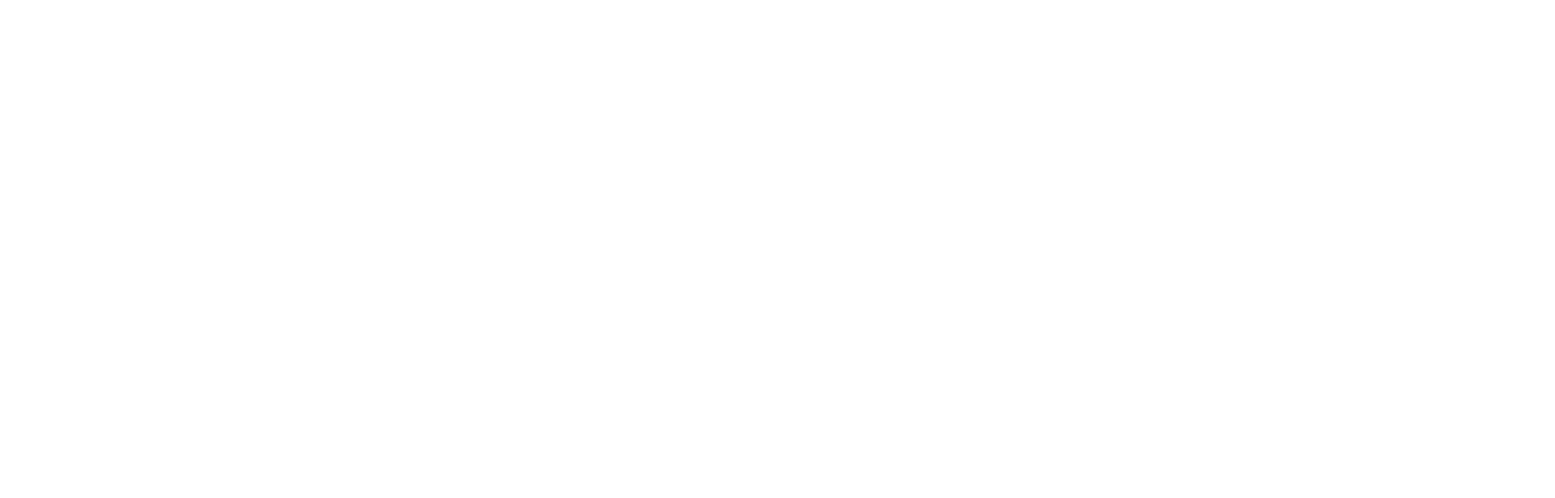
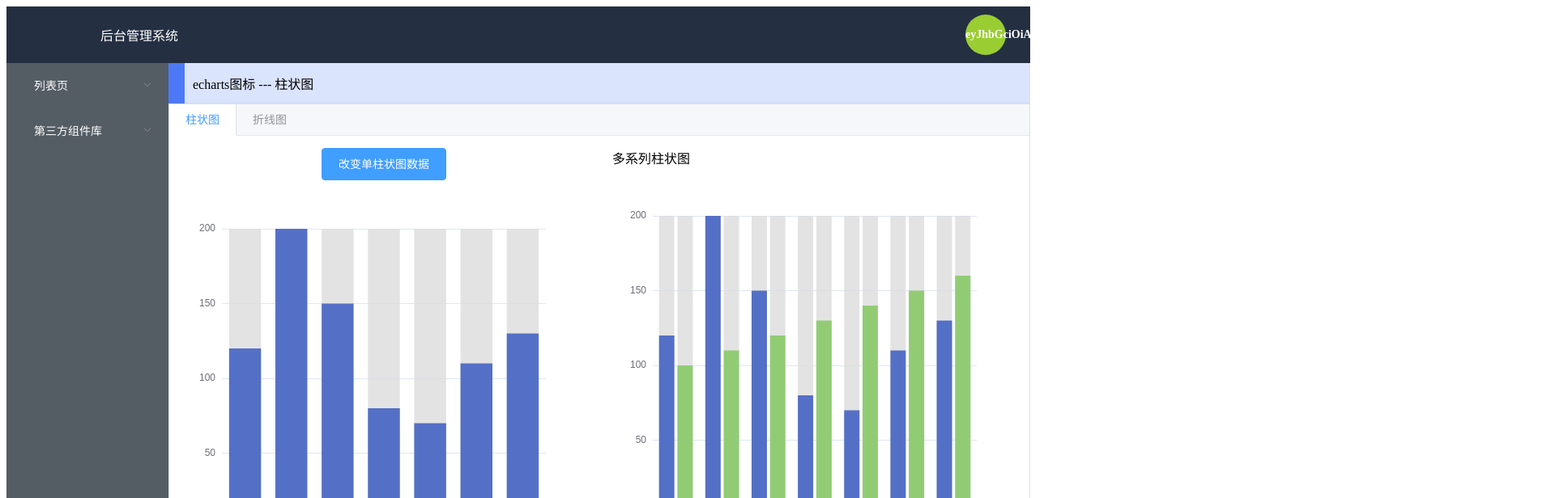
Before and after one commit to tianshiyang/low-code, a Vue app: page /echarts in a window 1280 px wide. Before the commit this address had no page. Shown: the top 616 px of the page at 81% size, 1920 px wide, since content can reach past the window. Built offline with nearby package versions, Linux system fonts and the light colour scheme; sample sign-in values are in the browser's storage; some icons are missing.

Commit message:
单柱状图，多柱状图

```diff
--- a/package.json
+++ b/package.json
@@ -10,6 +10,7 @@
     "@element-plus/icons": "0.0.11",
     "@element-plus/icons-vue": "^0.2.7",
     "axios": "^0.25.0",
+    "echarts": "^5.3.0",
     "element-plus": "^1.0.2-beta.71",
     "sass": "^1.49.7",
     "vite": "^2.8.1",
--- a/src/components/menu/index.vue
+++ b/src/components/menu/index.vue
@@ -27,6 +27,7 @@
       </template>
       <el-menu-item-group>
         <el-menu-item index="/draggable">拖拽列表</el-menu-item>
+        <el-menu-item index="/echarts">echarts图标</el-menu-item>
       </el-menu-item-group>
     </el-submenu>
   </el-menu>
--- a/src/main.ts
+++ b/src/main.ts
@@ -7,8 +7,12 @@
 import "./assets/css/index.scss"
 import draggable from 'vuedraggable'
 
+
 const app = createApp(App)
+// vue全局挂载第三方组件库
 app.component('draggable', draggable)
+
+
 router.beforeEach((to, from, next) => {
   if (localStorage.getItem("token") === null) {
      if (to.path !== "/login") {
--- a/src/router/index.ts
+++ b/src/router/index.ts
@@ -31,6 +31,10 @@
       path: "/draggable",
       name: "draggable",
       component: () => import("@/views/draggable/draggable.vue")
+    }, {
+      path: "/echarts",
+      name: "echarts",
+      component: () => import("@/views/echarts/echarts.vue")
     }]
   },
 ]
--- /dev/null
+++ b/src/views/echarts/components/histogram.vue
@@ -0,0 +1,85 @@
+<template>
+  <div class="page">
+    <div class="histogram-box">
+      <el-button class="histogram-btn" type="primary" @click="changeHistogram">改变单柱状图数据</el-button>
+      <div id="histogram" class="histogram"></div>
+    </div>
+    <div class="histogram-box">
+      <div class="histogram-btn">多系列柱状图</div>
+      <div id="multiSeries" class="histogram"></div>
+    </div>
+  </div>
+</template>
+
+<script lang="ts" setup>
+import { onMounted, reactive } from 'vue';
+import * as echarts from "echarts"
+
+let echarts_options = reactive({
+  single: {
+    histogram_echarts: <unknown>null,
+    x_axis_data: ['Mon', 'Tue', 'Wed', 'Thu', 'Fri', 'Sat', 'Sun'],
+  }
+})
+
+onMounted(() => {
+  let doc: HTMLElement = document.getElementById("histogram")! // 非空断言
+  let histogram_echarts = echarts.init(doc)
+  echarts_options.single.histogram_echarts = histogram_echarts
+  setOptions(histogram_echarts, [[120, 200, 150, 80, 70, 110, 130]])
+  let multiSeriesDoc: HTMLElement = document.getElementById("multiSeries")!
+  let multiSeries = echarts.init(multiSeriesDoc)
+  setOptions(multiSeries, [[120, 200, 150, 80, 70, 110, 130], [100, 110, 120, 130, 140, 150, 160]])
+})
+
+// 异步改变柱状图数据
+let setOptions: (histogram_echarts: echarts.ECharts, series: Array<Array<number>>) => void = (histogram_echarts: echarts.ECharts, series: Array<Array<number>>): void => {
+  let series_options = series.map(res => {
+    return {
+      data: res,
+      type: 'bar',
+      showBackground: true,
+      backgroundStyle: {
+        color: 'rgba(220, 220, 220, 0.8)'
+      }
+    }
+  })
+  histogram_echarts.setOption({
+    xAxis: {
+      type: 'category',
+      data: echarts_options.single.x_axis_data
+    },
+    yAxis: {
+      type: 'value'
+    },
+    series: series_options
+  })
+}
+
+// 改变单柱状图
+let changeHistogram: () => void = (): void => {
+  setTimeout(() => {
+    setOptions(<echarts.ECharts>echarts_options.single.histogram_echarts, [[100, 110, 120, 130, 140, 150, 160]])
+  }, 1000);
+}
+</script>
+
+<style scoped lang="scss">
+.page {
+  display: flex;
+  justify-content: space-between;
+  .histogram-box {
+    width: 500px;
+    height: 500px;
+    .histogram-btn {
+      position: relative;
+      left: 50%;
+      transform: translateX(-50%);
+    }
+    .histogram {
+      width: 500px;
+      height: 500px;
+    }
+  }
+}
+</style>
--- /dev/null
+++ b/src/views/echarts/echarts.vue
@@ -0,0 +1,33 @@
+<template>
+  <page-title class="page-title" :title="`echarts图标 --- ${getEchartsType}`"></page-title>
+  <el-tabs v-model="echarts_type" type="border-card" class="demo-tabs">
+    <el-tab-pane label="柱状图" name="Histogram">
+      <histogram></histogram>
+    </el-tab-pane>
+    <el-tab-pane label="折线图" name="LineChart">LineChart</el-tab-pane>
+  </el-tabs>
+</template>
+
+<script lang="ts" setup>
+import histogram from "./components/histogram.vue"
+import PageTitle from '../../components/pubComponents/pageTitle.vue';
+import { computed, ref } from "vue";
+
+const getEchartsType = computed(() => {
+  switch (echarts_type.value) {
+    case "Histogram":
+      return "柱状图"
+    case "LineChart":
+      return "折线图"
+  }
+})
+
+let echarts_type = ref("Histogram")
+
+</script>
+
+<style lang="scss" scoped>
+:deep(.el-tabs__content) {
+  height: 86vh;
+}
+</style>
```
Also changed, not shown: 1 other file (tests, documents, lock files or other folders).
